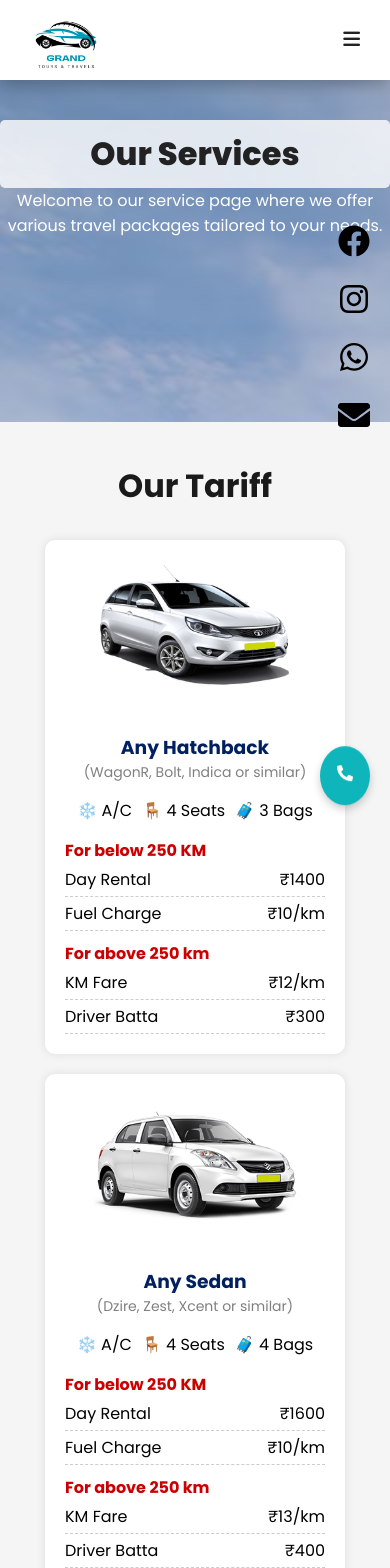
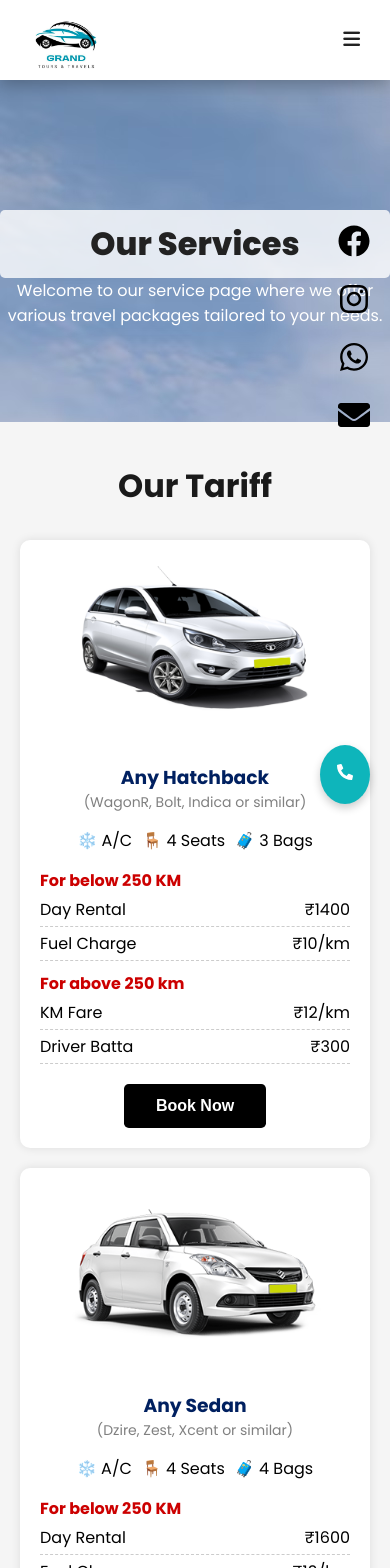
Before and after one commit to amalnisha-developer/grandtravels-frontend, a React (Create React App) app: page /services in a window 390 px wide. Shown: the top 1568 px of the page. Built offline with nearby package versions, Linux system fonts and the light colour scheme.

Commit message:
first commit

```diff
--- a/src/components/CustomerReviewComponent.js
+++ b/src/components/CustomerReviewComponent.js
@@ -97,7 +97,7 @@
           target="_blank"
           rel="noopener noreferrer"
         >
-          View More Reviews on Google
+          Click here to View More Reviews on Google
         </a>
       </div>
     </div>
--- a/src/components/CustomerReviewStyles.css
+++ b/src/components/CustomerReviewStyles.css
@@ -109,8 +109,8 @@
   }
 
   .google-logo {
-    width: 50px;
-    height: 50px;
+    width: 150px;
+    height: 100px;
     margin-bottom: 10px;
   }
 
--- a/src/components/Herostyles.css
+++ b/src/components/Herostyles.css
@@ -1,12 +1,14 @@
 .hero {
+
   position: relative;
   width: 100%;
   max-width: 100%;
-  height: 100vh; /* Full viewport height */
+  height: 120vh; /* Full viewport height */
   overflow: hidden;
 }
 
 .hero-mid {
+
   position: relative;
   width: 100%;
   max-width: 100%;
@@ -16,6 +18,7 @@
 
 
 .hero-mid h1 {
+  margin-top: 180px;
   padding-top: 2rem; /* Adjusted padding */
 }
 
@@ -115,22 +118,6 @@
 
   }
 }
-/* Overlay GTT image */
-.gtt-img-container {
-  position: absolute;
-  top: 20px;
-  left: 50%;
-  transform: translateX(-50%);
-  z-index: 2;
-}
-
-.gtt-img {
-  width: 180px;
-  max-width: 30%;
-  height: auto;
-  border-radius: 10px;
-  /* box-shadow: 0 4px 12px rgba(0,0,0,0.3); */
-}
 
 
 @media screen and (max-width: 555px) {
@@ -166,6 +153,9 @@
   margin-top: 2rem;
 }
 
+.button-wrapper a{
+  text-decoration: none;
+}
 .hero-text .show {
   text-decoration: none;
   background-color: #0095AF;
--- a/src/components/Tariff.css
+++ b/src/components/Tariff.css
@@ -1,3 +1,7 @@
+body {
+  overflow-x: hidden;
+}
+
 .tariff-section {
   padding: 40px 20px;
   background-color: #f5f5f5;
@@ -23,7 +27,15 @@
   width: 300px;
   border-radius: 10px;
   box-shadow: 0 0 10px rgba(0, 0, 0, 0.1);
+  display: flex;
+  flex-direction: column;
+  justify-content: space-between;
+  height: auto;
   text-align: center;
+}
+
+.tariff-content {
+  flex-grow: 1;
 }
 
 .tariff-card img {
@@ -67,10 +79,30 @@
 
 .book-now-btn {
   margin-top: 15px;
-  padding: 10px 20px;
+  padding: 12px 20px;
   background-color: #0094AE;
   color: white;
   border: none;
   border-radius: 6px;
   cursor: pointer;
+  width: 100%;
+  font-size: 16px;
 }
+
+/* Responsive Design */
+@media screen and (max-width: 768px) {
+  .tariff-card {
+    width: 45%;
+  }
+}
+
+@media screen and (max-width: 480px) {
+  .tariff-card {
+    width: 100%;
+  }
+
+  .book-now-btn {
+    font-size: 16px;
+    padding: 12px;
+  }
+}
--- a/src/components/Tariff.js
+++ b/src/components/Tariff.js
@@ -94,7 +94,7 @@
     {
       title: "Tempo Traveller",
       subtitle: "(Assured Tempo Traveller)",
-  img: tempoImg, // Replace with correct image import for Tempo Traveller
+      img: tempoImg,
       ac: "A/C",
       seats: "12 Seats",
       bags: "10 Bags",
@@ -103,9 +103,7 @@
       kmFare: "₹25/km",
       belowKM: 350,
       driverBatta: "₹500",
-
     }
-
   ];
 
   return (
@@ -114,6 +112,7 @@
       <div className="tariff-wrapper">
         {cars.map((car, index) => (
          <div className="tariff-card" key={index}>
+  <div className="tariff-content">
     <img src={car.img} alt={car.title} />
     <h3>{car.title}</h3>
     <p className="subtitle">{car.subtitle}</p>
@@ -131,11 +130,17 @@
       <div className="rate-row">KM Fare <span>{car.kmFare}</span></div>
       <div className="rate-row">Driver Batta <span>{car.driverBatta}</span></div>
     </div>
+  </div>
 
+  {/* Always visible button */}
+  <div className="button-wrapper full-width" style={{marginTop:"20px"}}>
            <a href={whatsappURL} target="_blank" rel="noopener noreferrer">
-              <button className="book-now-btn">Book Now</button>
+    <button className="button-wrapper full-width" >Book Now</button>
   </a>
         </div>
+
+</div>
+
         ))}
       </div>
     </section>
--- a/src/routes/Home.js
+++ b/src/routes/Home.js
@@ -19,7 +19,6 @@
 <Hero
   cName="hero"
   heroImg={HeroImg}
-  // gttImg={gttImg}
   title="Explore and Enjoy Your Trips"
   text="Discover amazing destinations with Grand Tours and Travels."
   buttons={[
```
Also changed, not shown: src/assets/servicetrainimage.jpg (added). Lines whose indentation alone changed are shown as unchanged.
